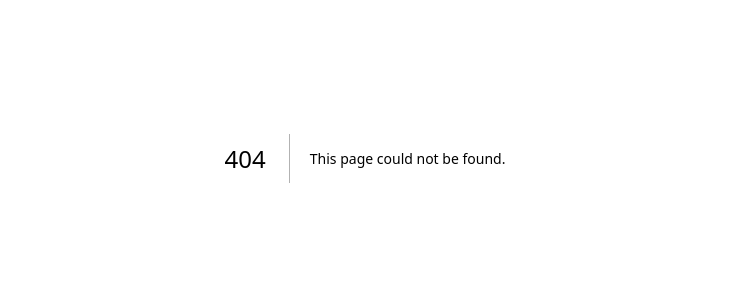
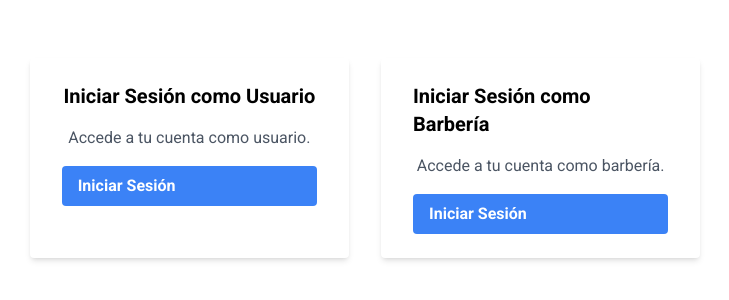
Before and after one commit to lookstyleadso/ADSO-LookStyle, a Next.js app in the folder Frontend-LookStyle/: page /auth/authPage in a window 1280 px wide. Before the commit this address had no page. Shown: the part 242-542 px from the top of the page, without its empty margins (275-1004 px from the left). Built offline with nearby package versions, Linux system fonts and the light colour scheme.

Commit message:
new components

```diff
--- /dev/null
+++ b/Frontend-LookStyle/app/auth/authPage/page.jsx
@@ -0,0 +1,28 @@
+import React from 'react'
+import Link from 'next/link'
+
+export default function AuthPage() {
+    return (
+        <div className="min-h-screen flex items-center justify-center ">
+            <div className="flex flex-col sm:flex-row space-y-4 sm:space-y-0 sm:space-x-8">
+
+                <div className="bg-white shadow-md rounded px-4 sm:px-8 py-6 flex flex-col items-center w-full sm:w-1/2">
+                    <h2 className="text-xl font-bold mb-4">Iniciar Sesión como Usuario</h2>
+                    <p className="text-gray-600 mb-4">Accede a tu cuenta como usuario.</p>
+                    <Link href="/auth/login" className="bg-blue-500 hover:bg-blue-700 text-white font-bold py-2 px-4 rounded focus:outline-none focus:shadow-outline w-full">
+                        Iniciar Sesión
+                    </Link>
+                </div>
+
+
+                <div className="bg-white shadow-md rounded px-4 sm:px-8 py-6 flex flex-col items-center w-full sm:w-1/2">
+                    <h2 className="text-xl font-bold mb-4">Iniciar Sesión como Barbería</h2>
+                    <p className="text-gray-600 mb-4">Accede a tu cuenta como barbería.</p>
+                    <Link href="/auth/login-barberia" className="bg-blue-500 hover:bg-blue-700 text-white font-bold py-2 px-4 rounded focus:outline-none focus:shadow-outline w-full">
+                        Iniciar Sesión
+                    </Link>
+                </div>
+            </div>
+        </div>
+    )
+}
--- /dev/null
+++ b/Frontend-LookStyle/app/auth/login-barberia/page.jsx
@@ -0,0 +1,7 @@
+import React from 'react'
+
+export default function LoginBarberia() {
+  return (
+    <div>LoginBarberia</div>
+  )
+}
--- /dev/null
+++ b/Frontend-LookStyle/app/dashboard/info/page.jsx
@@ -0,0 +1,7 @@
+import React from 'react'
+
+export default function Infopage() {
+  return (
+    <div>Infopage</div>
+  )
+}
--- /dev/null
+++ b/Frontend-LookStyle/app/dashboard/layout.jsx
@@ -0,0 +1,15 @@
+
+import NavDashboard from '@/components/Dashboard/Nav'
+
+const Layout = ({ children }) => {
+    return (
+        <div>
+            <NavDashboard />
+            <main >
+                {children}
+            </main>
+        </div>
+    );
+};
+
+export default Layout;
--- a/Frontend-LookStyle/app/dashboard/page.jsx
+++ b/Frontend-LookStyle/app/dashboard/page.jsx
@@ -1,10 +1,8 @@
 import React from 'react'
-import NavDashboard from '@/components/Dashboard/Nav'
+
 
 export default function PageDashboard() {
     return (
-        <div>
-                <NavDashboard/>
-        </div>
+        <h1>is home</h1>
     )
 }
--- a/Frontend-LookStyle/components/Dashboard/Nav.jsx
+++ b/Frontend-LookStyle/components/Dashboard/Nav.jsx
@@ -1,19 +1,9 @@
-"use client";
-import React, { useState } from "react";
-import Image from "next/image";
-import * as HiIcons from "react-icons/hi";
-import { useMediaQuery } from "react-responsive";
-import Link from "next/link";
-function NavDashboard() {
-    return (
-        <div className="bg-darkcolor-dc h-48 w-screen">
-            <nav>
-                <ul>
-                    <Link href={"/"}>Home</Link>
-                </ul>
-            </nav>
-        </div>
-    );
+import React from 'react'
+
+export default function NavDashboard() {
+  return (
+    <div>
+
+    </div>
+  )
 }
-
-export default NavDashboard;
--- a/Frontend-LookStyle/constants/index.ts
+++ b/Frontend-LookStyle/constants/index.ts
@@ -5,7 +5,7 @@ export const NAV_LINKS = [
   { href: "/contest", key: "contest", label: "Concurso" },
   { href: "/barbershops", key: "barbershops", label: "Barberias" },
   { href: "/aboutus", key: "aboutus", label: "Sobre nosotros" },
-  { href: "/auth/login", key: "login", label: "Inciar Sesión" },
+  { href: "/auth/authPage", key: "login", label: "Inciar Sesión" },
 ];
 
 // SERVICES SECTION
```
